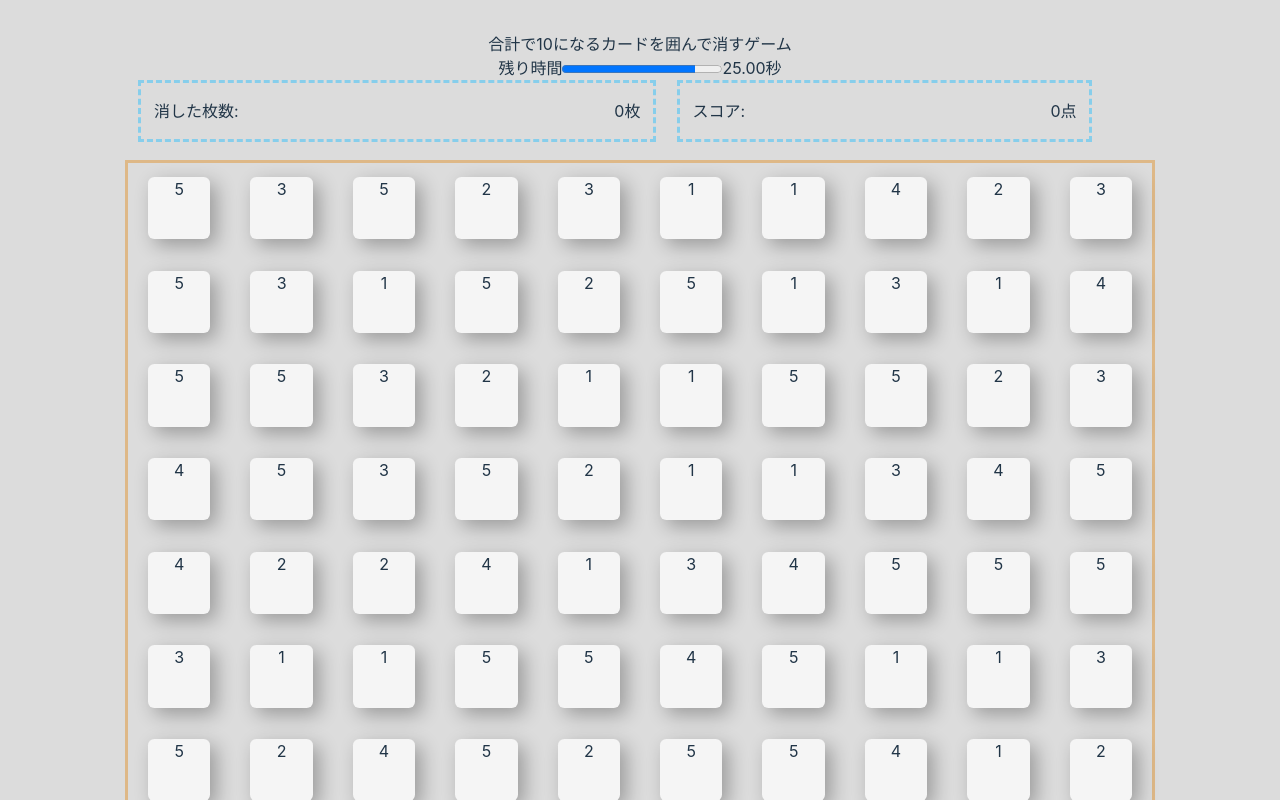
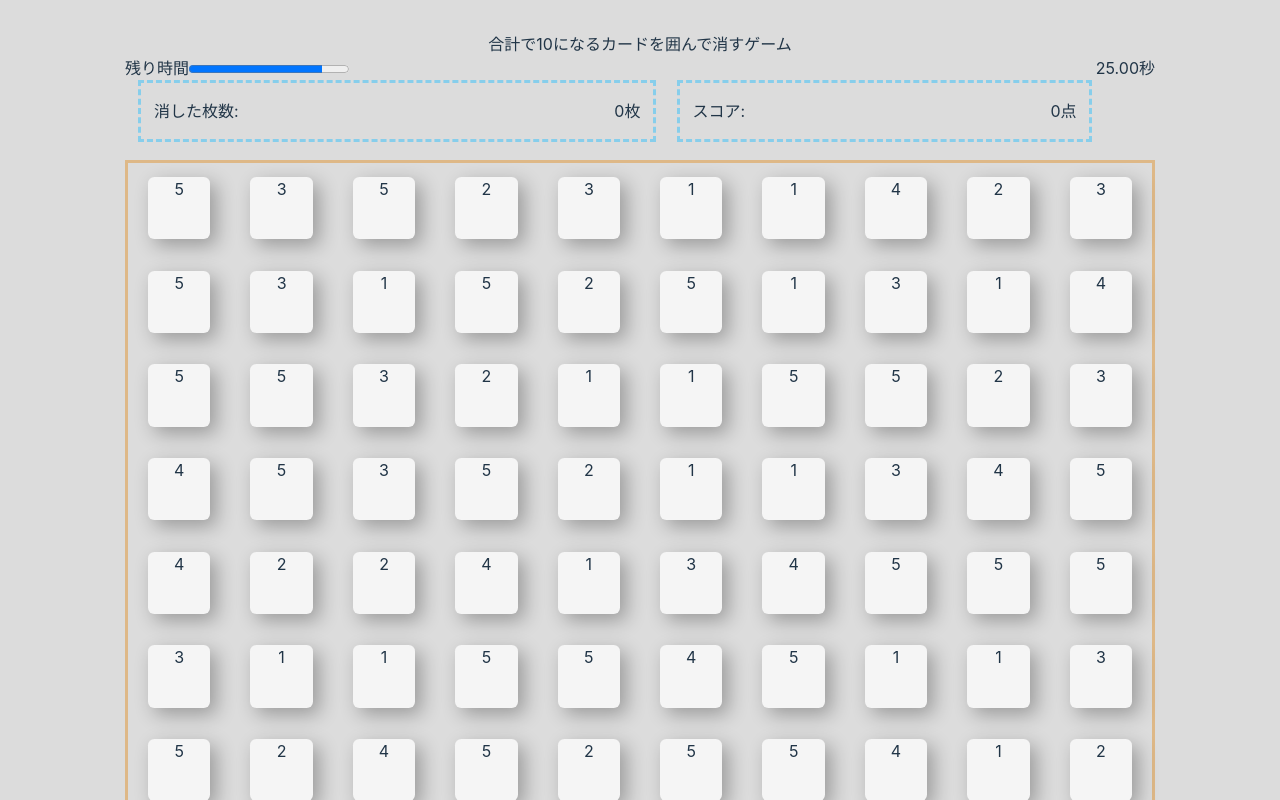
Before and after one commit to YutakaNagai/drag10, a Vue app: page / in a window 1280 px wide. Shown: the top 800 px of the page. Built offline with nearby package versions, Linux system fonts and the light colour scheme.

Commit message:
残り時間のガタつき修正

```diff
--- a/src/App.vue
+++ b/src/App.vue
@@ -234,9 +234,13 @@ onMounted(() => {
   <span>合計で10になるカードを囲んで消すゲーム</span>
 
   <div>
-    <label for="time_limit">残り時間</label>
-    <progress id="time_limit" :max="30" :value="remaining_time"></progress>
-    <span>{{ remaining_time }}秒</span>
+    <div class="progress_block">
+      <span>残り時間</span>
+      <progress id="time_limit" :max="30" :value="remaining_time"></progress>
+    </div>
+    <div class="countdown_block">
+      <span>{{ remaining_time }}秒</span>
+    </div>
   </div>
 
   <div>
@@ -287,6 +291,14 @@ onMounted(() => {
 </template>
 
 <style scoped>
+.progress_block {
+  float: left;
+}
+
+.countdown_block {
+  float: right;
+}
+
 .outer {
   border: 0.2rem solid burlywood;
   width: 80svw;
```
